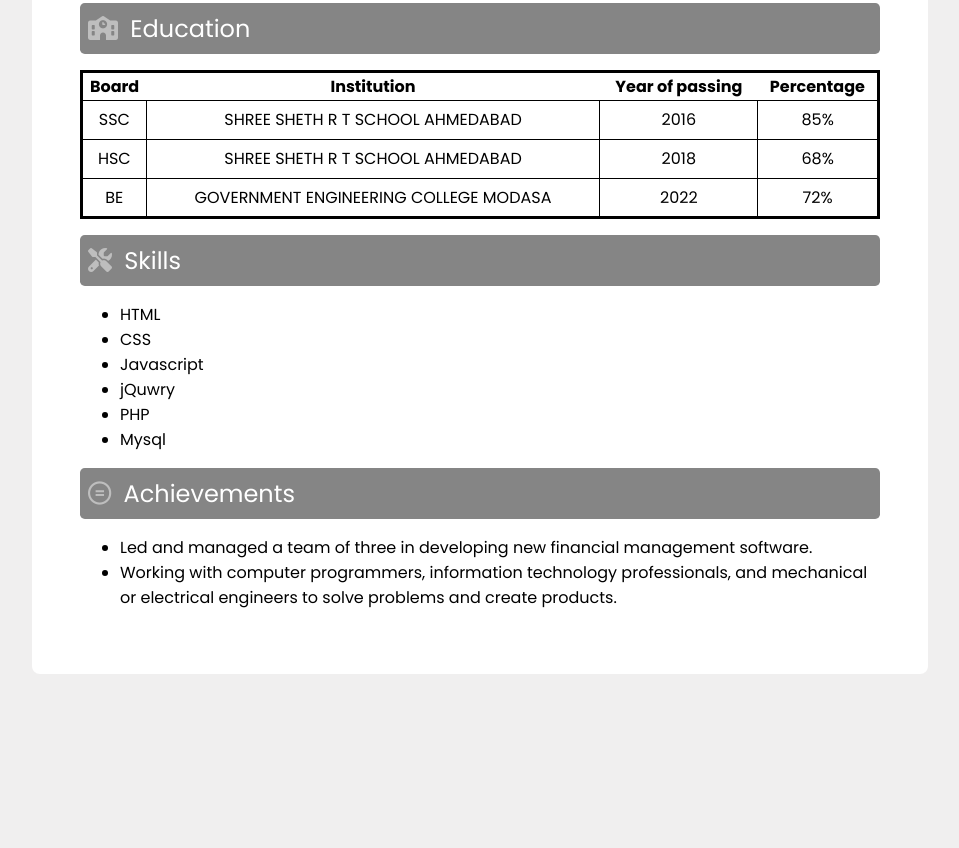
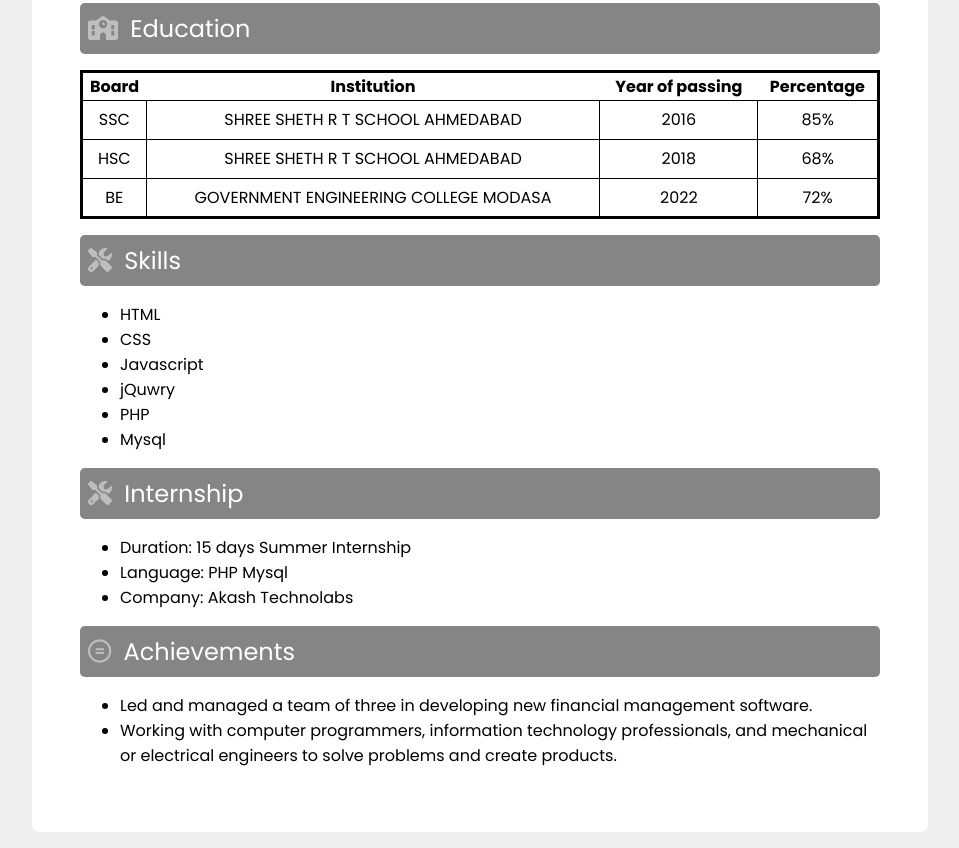
Before and after one commit to zalakthakor/j2, a plain HTML site: page index.html in a window 1280 px wide. Shown: the part 602-1450 px from the top of the page, without its empty margins (160-1119 px from the left). Before the commit the page ends 1292 px from the top, so only its background shows below. Drawn offline with Linux system fonts and the light colour scheme.

Commit message:
Update index.html

```diff
--- a/index.html
+++ b/index.html
@@ -107,6 +107,25 @@
 					<li>Mysql</li>
 				</ul>
 			</div>
+			<div class="internship">
+                          <div class="internship-head gray">
+<i class="fas fa-tools icon"></i>
+<h2>Internship</h2>
+</div>
+<p>
+<ul>
+<li>
+Duration: 15 days Summer Internship
+</li>
+<li>
+Language: PHP Mysql
+</li>
+<li>
+Company: Akash Technolabs
+</li>
+</ul>
+</p>
+</div>
 			<div class="achievements">
 				<div class="achievements-head gray">
 					<i class="fab fa-creative-commons-nd icon"></i>
```
